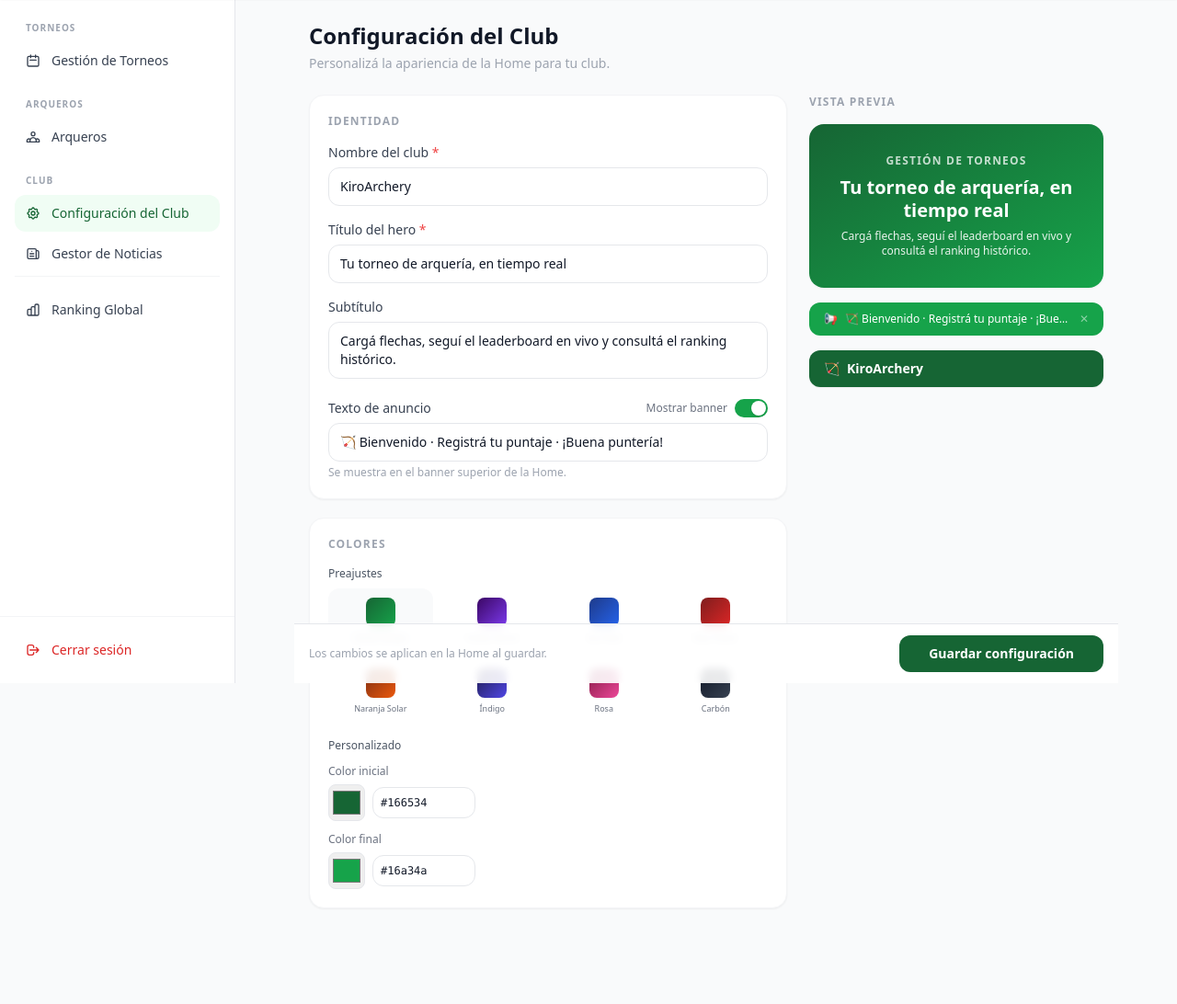
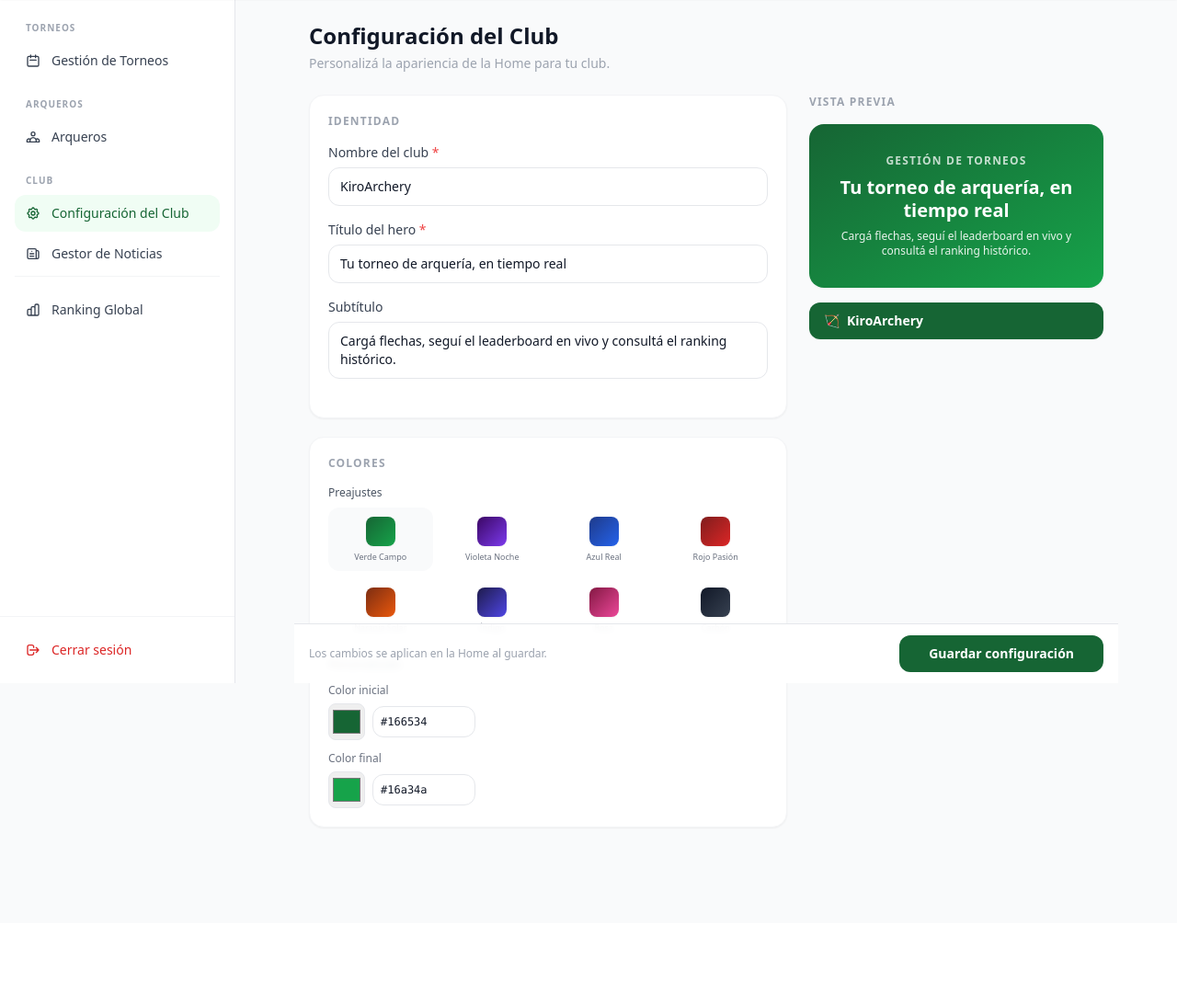
Before and after one commit to fcampo992/Mosca, a Flask app: page /admin/club in a window 1280 px wide. Shown: the part 57-1149 px from the top of the page at 92% size. After the commit the page ends 958 px from the top, so only its background shows below. Run offline with Flask 3, Linux system fonts and the light colour scheme; the visitor is signed in with stand-in values (Sample User, id 1); data comes from the database, SQL or seed files in the repository; data that the repository does not hold is empty; some libraries are stand-ins or nearby versions.

Commit message:
fix(home): banner usa solo Gestor de Noticias, quitar Texto de Anuncio de Configuracion del Club
Causa: app.py tenia fallback a ticker_text cuando no habia noticias activas, pisando al Gestor de Noticias

```diff
--- a/archer/app.py
+++ b/archer/app.py
@@ -137,16 +137,14 @@ def create_app(config_object: object = Config) -> Flask:
             top_archers = []
         club = get_club_settings()
         active_news = get_active_news()
-        # Respetar ticker_enabled: si está deshabilitado, no pasar ticker al template
+        # El banner solo usa el Gestor de Noticias — ticker_text de club_settings ya no se usa
         ticker_enabled = int(club.get("ticker_enabled", 1))
         if ticker_enabled and active_news:
             ticker = " · ".join(
                 f"📢 {n['title']}: {n['content']}" for n in active_news
             )
-        elif ticker_enabled:
-            ticker = club.get("ticker_text", "")
         else:
-            ticker = ""  # deshabilitado — el template no mostrará el banner
+            ticker = ""  # sin noticias activas o banner deshabilitado → sin banner
         return render_template("home.html",
                                active_tournaments=active_tournaments,
                                top_archers=top_archers,
--- a/archer/routes/admin_routes.py
+++ b/archer/routes/admin_routes.py
@@ -528,24 +528,28 @@ def club_settings():
         club_name    = request.form.get("club_name",    "").strip()
         hero_title   = request.form.get("hero_title",   "").strip()
         hero_subtitle= request.form.get("hero_subtitle","").strip()
-        ticker_text  = request.form.get("ticker_text",  "").strip()
         color_from   = request.form.get("color_from",   "#166534").strip()
         color_to     = request.form.get("color_to",     "#16a34a").strip()
 
+        # ticker_text y ticker_enabled ya no se editan desde aquí — viven en Gestor de Noticias
+        existing_ticker = settings.get("ticker_text", "")
+        existing_ticker_enabled = int(settings.get("ticker_enabled", 1))
+
         result = save_club_settings(
-            club_name, hero_title, hero_subtitle, ticker_text, color_from, color_to,
-            ticker_enabled=1 if request.form.get("ticker_enabled") else 0,
+            club_name, hero_title, hero_subtitle,
+            ticker_text=existing_ticker,
+            color_from=color_from,
+            color_to=color_to,
+            ticker_enabled=existing_ticker_enabled,
         )
 
         if "error" in result:
             error = result["error"]
             field = result.get("field")
-            # Mantener los valores que el usuario escribió
             settings = {
                 "club_name":    club_name,
                 "hero_title":   hero_title,
                 "hero_subtitle":hero_subtitle,
-                "ticker_text":  ticker_text,
                 "color_from":   color_from,
                 "color_to":     color_to,
             }
--- a/archer/templates/admin/club_settings.html
+++ b/archer/templates/admin/club_settings.html
@@ -68,33 +68,6 @@
                           placeholder="Descripción breve...">{{ settings.hero_subtitle }}</textarea>
             </div>
 
-            <div>
-                <div class="flex items-center justify-between mb-1.5">
-                    <label for="ticker_text" class="block text-sm font-medium text-gray-700">
-                        Texto de anuncio
-                    </label>
-                    <label class="flex items-center gap-2 cursor-pointer select-none">
-                        <span class="text-xs text-gray-500">Mostrar banner</span>
-                        <div class="relative">
-                            <input type="checkbox" name="ticker_enabled" id="ticker_enabled"
-                                   value="1" class="sr-only peer"
-                                   {% if settings.get('ticker_enabled', 1) %}checked{% endif %}
-                                   @change="preview.ticker_enabled = $event.target.checked" />
-                            <div class="w-9 h-5 bg-gray-200 rounded-full peer
-                                        peer-checked:bg-green-600 transition-colors"></div>
-                            <div class="absolute top-0.5 left-0.5 w-4 h-4 bg-white rounded-full shadow
-                                        transition-transform peer-checked:translate-x-4"></div>
-                        </div>
-                    </label>
-                </div>
-                <input id="ticker_text" name="ticker_text" type="text" maxlength="500"
-                       value="{{ settings.ticker_text }}"
-                       @input="preview.ticker_text = $event.target.value"
-                       class="w-full border border-gray-200 rounded-xl px-3 py-2.5 text-sm
-                              focus:outline-none focus:ring-2 focus:ring-green-500 focus:border-transparent"
-                       placeholder="Ej. 🏹 Próximo torneo el 15 de marzo" />
-                <p class="text-xs text-gray-400 mt-1">Se muestra en el banner superior de la Home.</p>
-            </div>
         </div>
 
         {# Colores #}
@@ -180,14 +153,6 @@
                 <p class="text-xs opacity-90 max-w-xs mx-auto" x-text="preview.hero_subtitle"></p>
             </div>
 
-            {# Preview banner anuncio #}
-            <div class="rounded-xl text-white px-4 py-2.5 flex items-center gap-2 text-xs font-medium"
-                 :style="`background-color: ${preview.color_to}`">
-                <span class="shrink-0">📢</span>
-                <p class="flex-1 truncate" x-text="preview.ticker_text || '(sin anuncio)'"></p>
-                <span class="shrink-0 opacity-50">✕</span>
-            </div>
-
             {# Preview navbar #}
             <div class="rounded-xl text-white px-4 h-10 flex items-center gap-2 text-sm font-bold shadow-sm"
                  :style="`background-color: ${preview.color_from}`">
@@ -223,7 +188,6 @@ function clubSettings() {
             club_name:    '{{ settings.club_name | e }}',
             hero_title:   '{{ settings.hero_title | e }}',
             hero_subtitle:'{{ settings.hero_subtitle | e }}',
-            ticker_text:  '{{ settings.ticker_text | e }}',
             color_from:   '{{ settings.color_from }}',
             color_to:     '{{ settings.color_to }}',
         },
```
